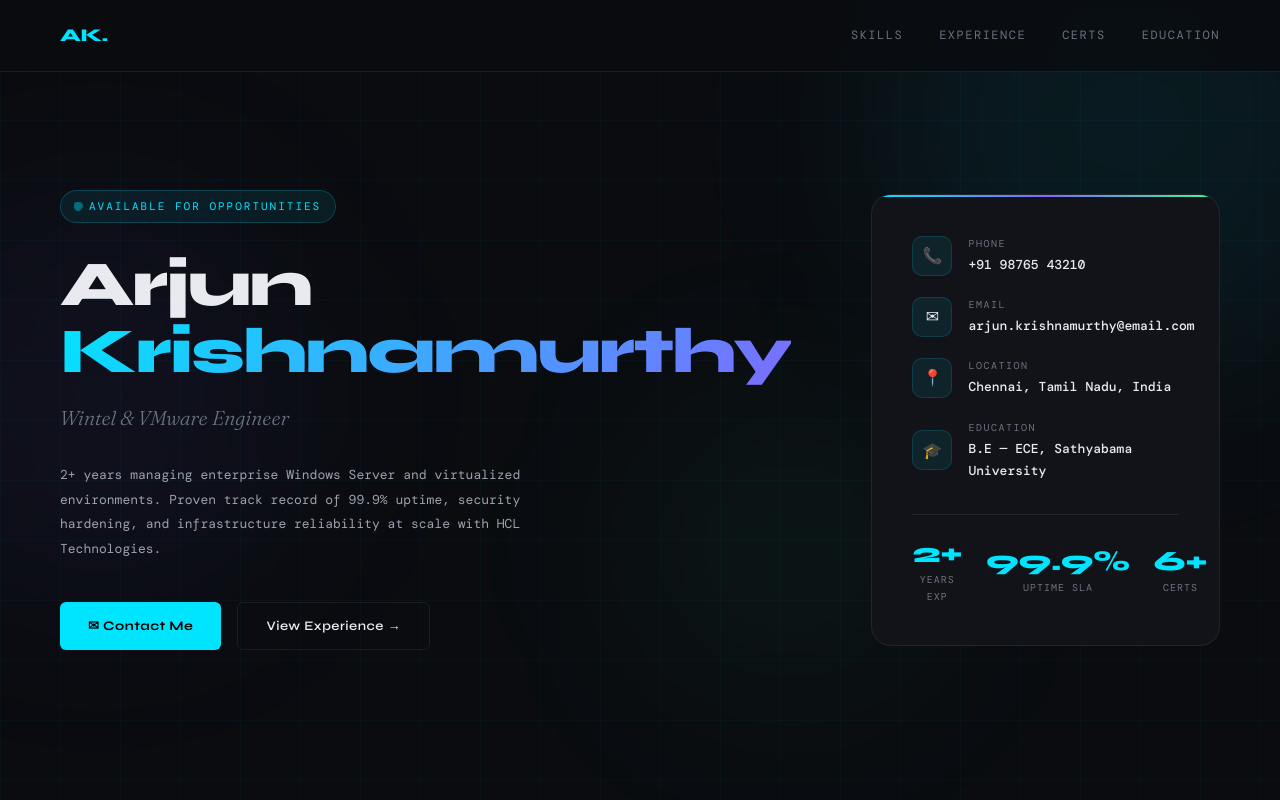
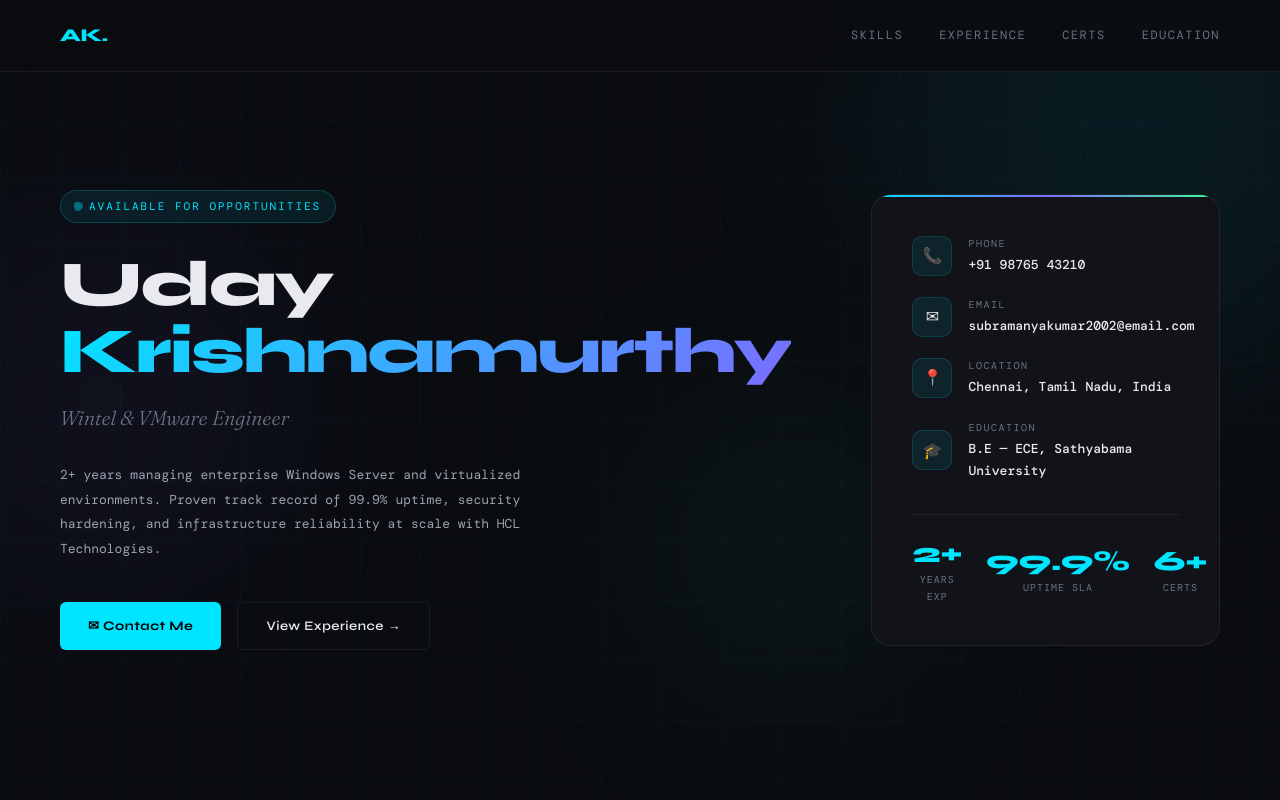
Before and after one commit to uday80055/Uday, a plain HTML site: page index.html in a window 1280 px wide. Shown: the top 800 px of the page. Drawn offline with nearby package versions, Linux system fonts and the light colour scheme; a web font is replaced by a local one.

Commit message:
Update index.html

```diff
--- a/index.html
+++ b/index.html
@@ -689,7 +689,7 @@
   <div class="hero-left">
     <div class="hero-tag">Available for opportunities</div>
     <h1 class="hero-name">
-      Arjun<br>
+      Uday<br>
       <span class="highlight">Krishnamurthy</span>
     </h1>
     <p class="hero-title">Wintel & VMware Engineer</p>
@@ -697,7 +697,7 @@
       2+ years managing enterprise Windows Server and virtualized environments. Proven track record of 99.9% uptime, security hardening, and infrastructure reliability at scale with HCL Technologies.
     </p>
     <div class="hero-cta">
-      <a href="mailto:arjun.krishnamurthy@email.com" class="btn-primary">✉ Contact Me</a>
+      <a href="mailto: subramanyakumar2002@email.com" class="btn-primary">✉ Contact Me</a>
       <a href="#experience" class="btn-outline">View Experience →</a>
     </div>
   </div>
@@ -715,7 +715,7 @@
         <div class="contact-icon">✉</div>
         <div>
           <div class="contact-label">Email</div>
-          <div class="contact-value">arjun.krishnamurthy@email.com</div>
+          <div class="contact-value">subramanyakumar2002@email.com</div>
         </div>
       </div>
       <div class="contact-item">
```
